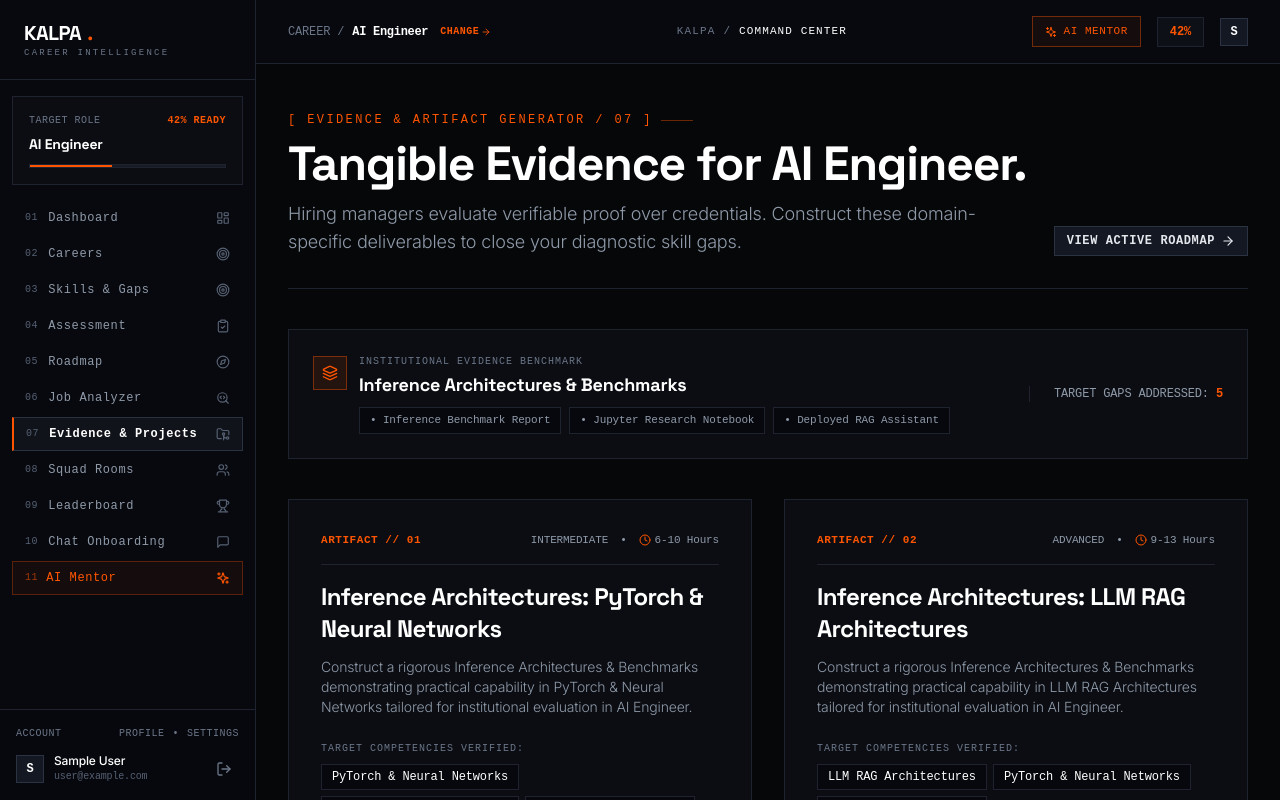
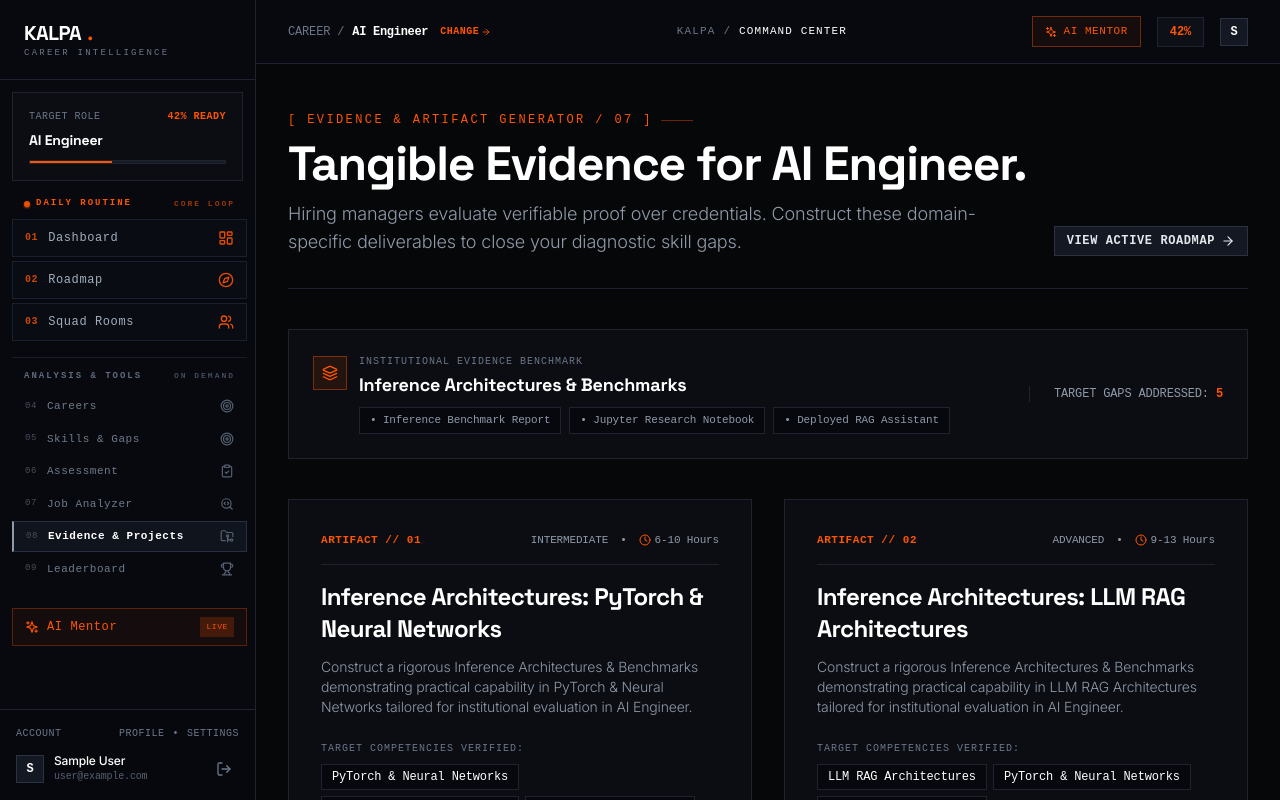
Before and after one commit to omkarsawanth/GTech, a React (Vite) app: page /projects in a window 1280 px wide. Shown: the top 800 px of the page. Built offline with nearby package versions, Linux system fonts and the light colour scheme; no server answers; sample sign-in values are in the browser's storage; the HTML template or start-up script is replaced by a standard one.

Commit message:
fix(ia): restructure sidebar into daily vs tools tiers and guard onboarding route

```diff
--- a/src/components/layout/Sidebar.jsx
+++ b/src/components/layout/Sidebar.jsx
@@ -25,17 +25,20 @@ export const Sidebar = ({ isMobileOpen, setIsMobileOpen, onOpenMentor }) => {
   const { user, logout } = useAuth();
   const navigate = useNavigate();
 
-  const navItems = [
+  // Two distinct tiers: Daily Habit Loop (prominent) vs Tools & Reference (secondary)
+  const dailyNavItems = [
     { code: '01', name: 'Dashboard', path: '/dashboard', icon: LayoutDashboard },
-    { code: '02', name: 'Careers', path: '/career-selection', icon: Target },
-    { code: '03', name: 'Skills & Gaps', path: '/skill-gap', icon: Target },
-    { code: '04', name: 'Assessment', path: '/assessment', icon: ClipboardCheck },
-    { code: '05', name: 'Roadmap', path: '/roadmap', icon: Compass },
-    { code: '06', name: 'Job Analyzer', path: '/job-analysis', icon: SearchCode },
-    { code: '07', name: 'Evidence & Projects', path: '/projects', icon: FolderGit2 },
-    { code: '08', name: 'Squad Rooms', path: '/squad', icon: Users },
+    { code: '02', name: 'Roadmap', path: '/roadmap', icon: Compass },
+    { code: '03', name: 'Squad Rooms', path: '/squad', icon: Users },
+  ];
+
+  const toolsNavItems = [
+    { code: '04', name: 'Careers', path: '/career-selection', icon: Target },
+    { code: '05', name: 'Skills & Gaps', path: '/skill-gap', icon: Target },
+    { code: '06', name: 'Assessment', path: '/assessment', icon: ClipboardCheck },
+    { code: '07', name: 'Job Analyzer', path: '/job-analysis', icon: SearchCode },
+    { code: '08', name: 'Evidence & Projects', path: '/projects', icon: FolderGit2 },
     { code: '09', name: 'Leaderboard', path: '/leaderboard', icon: Trophy },
-    { code: '10', name: 'Chat Onboarding', path: '/onboarding', icon: MessageSquare },
   ];
 
   const handleLogout = async () => {
@@ -59,9 +62,9 @@ export const Sidebar = ({ isMobileOpen, setIsMobileOpen, onOpenMentor }) => {
         }`}
       >
         {/* Top Brand & Directory Header */}
-        <div>
+        <div className="flex flex-col flex-1 min-h-0">
           {/* Brand Header */}
-          <div className="h-20 px-6 flex items-center justify-between border-b border-[#1E232F]">
+          <div className="h-20 px-6 flex items-center justify-between border-b border-[#1E232F] shrink-0">
             <NavLink to="/" className="group flex flex-col">
               <span className="font-display font-black text-xl text-white tracking-tight flex items-center gap-1.5">
                 KALPA<span className="text-gorange">.</span>
@@ -80,7 +83,7 @@ export const Sidebar = ({ isMobileOpen, setIsMobileOpen, onOpenMentor }) => {
           </div>
 
           {/* Active Career Readout Tile */}
-          <div className="p-4 mx-3 my-4 bg-[#0B0D12] border border-[#1E232F]">
+          <div className="p-4 mx-3 my-3 bg-[#0B0D12] border border-[#1E232F] shrink-0">
             <div className="flex items-center justify-between text-[10px] font-mono text-[#6B7688] uppercase tracking-wider mb-1.5">
               <span>TARGET ROLE</span>
               <span className="text-gorange font-bold font-mono">
@@ -98,44 +101,90 @@ export const Sidebar = ({ isMobileOpen, setIsMobileOpen, onOpenMentor }) => {
             </div>
           </div>
 
-          {/* Navigation Links */}
-          <nav className="px-3 space-y-0.5">
-            {navItems.map((item) => (
+          {/* Scrollable Navigation Area */}
+          <nav className="px-3 flex-1 overflow-y-auto space-y-4 pr-2 select-none">
+            {/* TIER 1: DAILY HABIT LOOP (Top, visually prominent) */}
+            <div>
+              <div className="px-3 pt-1 pb-2 font-mono text-[9px] text-gorange tracking-[0.22em] uppercase font-bold flex items-center justify-between">
+                <span className="flex items-center gap-1.5">
+                  <span className="w-1.5 h-1.5 bg-gorange rounded-full animate-pulse shadow-sm shadow-gorange/80" />
+                  DAILY ROUTINE
+                </span>
+                <span className="text-[8px] text-gorange/60 font-mono">CORE LOOP</span>
+              </div>
+
+              <div className="space-y-1">
+                {dailyNavItems.map((item) => (
                   <NavLink
                     key={item.path}
                     to={item.path}
                     onClick={() => setIsMobileOpen(false)}
                     className={({ isActive }) =>
-                  `flex items-center justify-between px-3 py-2 text-xs font-mono tracking-wider transition-all select-none border ${
+                      `flex items-center justify-between px-3 py-2.5 text-xs font-mono tracking-wider transition-all border ${
                         isActive
-                      ? 'bg-[#10131A] text-white border-[#2B3242] border-l-2 border-l-gorange font-bold'
-                      : 'bg-transparent text-[#8F9AA9] border-transparent hover:text-white hover:bg-[#0E1118]'
+                          ? 'bg-gradient-to-r from-[#17120C] to-[#0E121A] text-white border-gorange/50 border-l-2 border-l-gorange font-bold shadow-md shadow-black/40'
+                          : 'bg-[#0B0E14]/70 text-[#A2AEBD] border-[#1A212E] hover:text-white hover:border-[#2C374A] hover:bg-[#111622]'
                       }`
                     }
                   >
                     <div className="flex items-center gap-2.5 truncate">
-                  <span className="text-[10px] text-[#566173] font-normal">{item.code}</span>
+                      <span className="text-[10px] text-gorange/80 font-mono font-bold">{item.code}</span>
+                      <span className="truncate">{item.name}</span>
+                    </div>
+                    <item.icon className="w-4 h-4 text-gorange/90 shrink-0" />
+                  </NavLink>
+                ))}
+              </div>
+            </div>
+
+            {/* TIER 2: TOOLS & REFERENCE (Secondary, muted reference tools) */}
+            <div>
+              <div className="px-3 pt-1 pb-2 font-mono text-[9px] text-[#5D6B7F] tracking-[0.22em] uppercase font-semibold flex items-center justify-between border-t border-[#181E29] pt-3">
+                <span>ANALYSIS & TOOLS</span>
+                <span className="text-[8px] text-[#414B5A] font-mono">ON DEMAND</span>
+              </div>
+
+              <div className="space-y-0.5">
+                {toolsNavItems.map((item) => (
+                  <NavLink
+                    key={item.path}
+                    to={item.path}
+                    onClick={() => setIsMobileOpen(false)}
+                    className={({ isActive }) =>
+                      `flex items-center justify-between px-3 py-1.5 text-[11px] font-mono tracking-wider transition-all border ${
+                        isActive
+                          ? 'bg-[#10141D] text-white border-[#273042] border-l-2 border-l-[#8F9AA9] font-bold'
+                          : 'bg-transparent text-[#6E7B8C] border-transparent hover:text-slate-200 hover:bg-[#0C0F16]'
+                      }`
+                    }
+                  >
+                    <div className="flex items-center gap-2.5 truncate">
+                      <span className="text-[9px] text-[#454F5E] font-normal">{item.code}</span>
                       <span className="truncate">{item.name}</span>
                     </div>
                     <item.icon className="w-3.5 h-3.5 text-[#566173] shrink-0" />
                   </NavLink>
                 ))}
+              </div>
+            </div>
 
             {/* AI Career Mentor Launcher Button */}
             {onOpenMentor && (
+              <div className="pt-2">
                 <button
                   onClick={() => {
                     setIsMobileOpen(false);
                     onOpenMentor();
                   }}
-                className="w-full mt-2 flex items-center justify-between px-3 py-2 text-xs font-mono tracking-wider text-gorange bg-gorange/5 border border-gorange/30 hover:bg-gorange/10 transition-colors"
+                  className="w-full flex items-center justify-between px-3 py-2 text-xs font-mono tracking-wider text-gorange bg-gorange/5 border border-gorange/30 hover:bg-gorange/10 hover:border-gorange/60 transition-colors"
                 >
                   <div className="flex items-center gap-2">
-                  <span className="text-[10px] text-gorange/60">11</span>
+                    <Sparkles className="w-3.5 h-3.5" />
                     <span>AI Mentor</span>
                   </div>
-                <Sparkles className="w-3.5 h-3.5" />
+                  <span className="text-[8px] font-mono px-1.5 py-0.5 bg-gorange/20 text-gorange">LIVE</span>
                 </button>
+              </div>
             )}
           </nav>
         </div>
--- a/src/pages/ProfileSettingsPage.jsx
+++ b/src/pages/ProfileSettingsPage.jsx
@@ -6,7 +6,9 @@ import {
   Check,
   X,
   Plus,
-  Save
+  Save,
+  Sparkles,
+  MessageSquare
 } from 'lucide-react';
 import { AppLayout } from '../components/layout/AppLayout';
 import {
@@ -66,6 +68,16 @@ export const ProfileSettingsPage = () => {
           title="Account & Profile Preferences."
           subtitle="Manage your academic credentials, target career discipline, and verified competency inventory."
         >
+          <div className="flex flex-wrap items-center gap-2.5">
+            <EditorialButton
+              variant="outline"
+              size="sm"
+              onClick={() => navigate('/onboarding?redo=true')}
+              icon={MessageSquare}
+              iconPosition="left"
+            >
+              REDO ONBOARDING CHAT
+            </EditorialButton>
             <EditorialButton
               variant="secondary"
               size="sm"
@@ -75,6 +87,7 @@ export const ProfileSettingsPage = () => {
             >
               RETAKE ASSESSMENT
             </EditorialButton>
+          </div>
         </EditorialHeader>
 
         {/* Form Container */}
@@ -249,6 +262,30 @@ export const ProfileSettingsPage = () => {
 
         </form>
 
+        {/* Conversational Recalibration Section */}
+        <div className="border border-[#1E232F] bg-[#07090D] p-6 sm:p-8 flex flex-col sm:flex-row items-start sm:items-center justify-between gap-6 mb-16">
+          <div className="space-y-1.5 max-w-xl">
+            <div className="font-mono text-xs text-gorange uppercase tracking-wider flex items-center gap-2">
+              <Sparkles className="w-3.5 h-3.5" />
+              <span>CONVERSATIONAL PROFILE CALIBRATION</span>
+            </div>
+            <p className="font-mono text-xs text-[#8F9AA9] leading-relaxed">
+              Want to switch career tracks or re-align with our AI Career Navigator? Retake the 5-question conversational interview to re-synthesize your competencies, target role, and daily roadmap.
+            </p>
+          </div>
+
+          <EditorialButton
+            variant="outline"
+            size="sm"
+            onClick={() => navigate('/onboarding?redo=true')}
+            icon={MessageSquare}
+            iconPosition="left"
+            className="shrink-0"
+          >
+            REDO MY PROFILE
+          </EditorialButton>
+        </div>
+
       </EditorialShell>
     </AppLayout>
   );
```
Also changed, not shown: src/pages/OnboardingChatPage.jsx (+51 -2 lines). Lines whose indentation alone changed are shown as unchanged.
